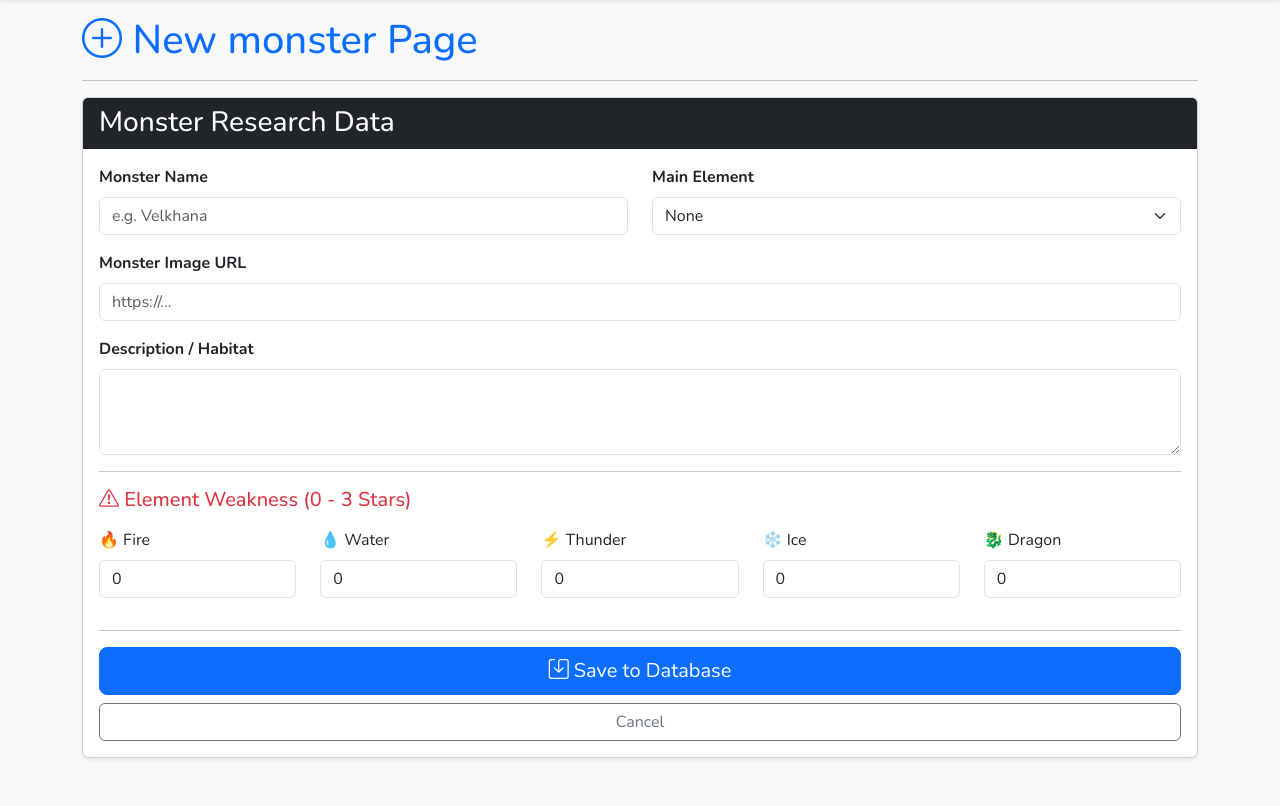
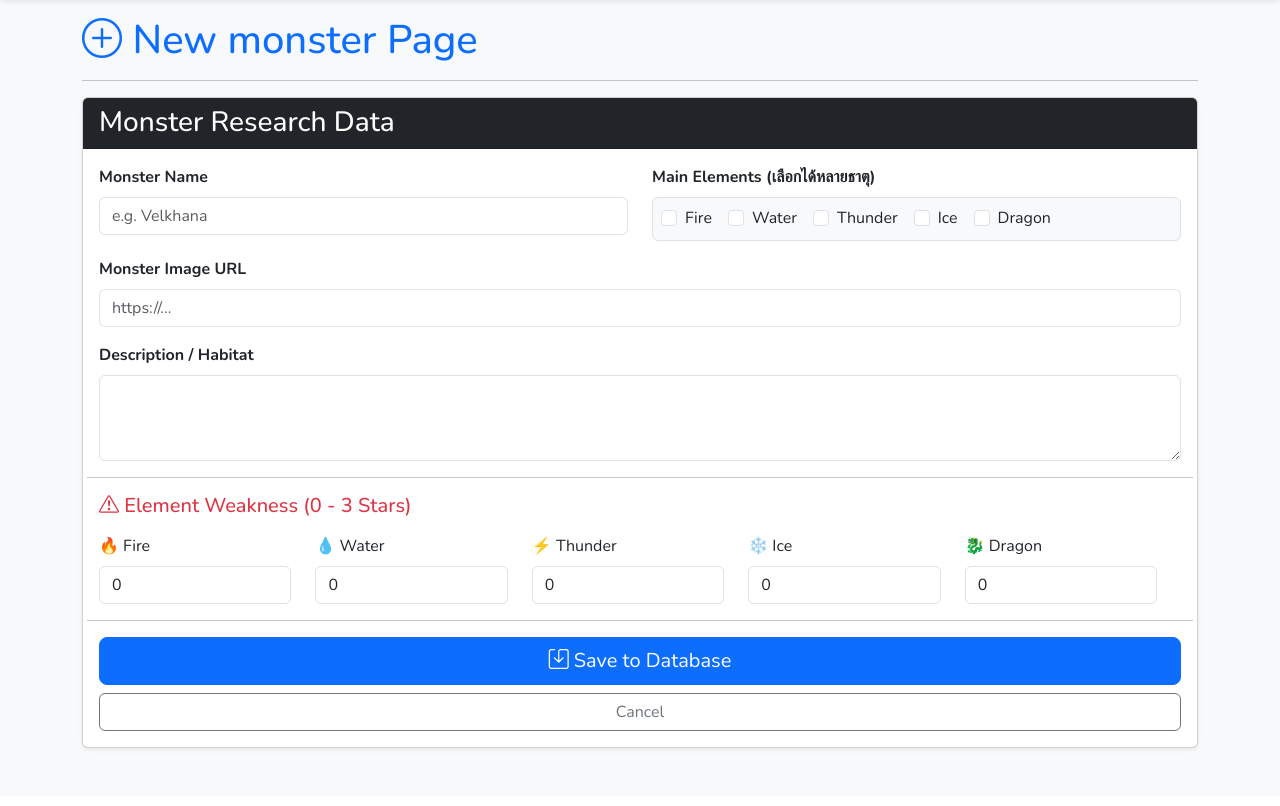
Before and after one commit to Nattaphat67122/MHW-ICE, a Flask app: page /monsters/new in a window 1280 px wide. Shown: the part 56-862 px from the top of the page. After the commit the page ends 807 px from the top, so only its background shows below. Run offline with Flask 3, Linux system fonts and the light colour scheme.

Commit message:
Elements

```diff
--- a/monster/core/templates/core/index.html
+++ b/monster/core/templates/core/index.html
@@ -32,7 +32,7 @@
                 <span class="text-primary">❄️ {{ "⭐" * monster.ice_weak if monster.ice_weak else "❌" }}</span>
               </div>
 
-              <a href="#" class="btn btn-outline-info btn-sm mt-3">View Details</a>
+              <a href="{{ url_for('monster_db.view', monster_id=monster.id) }}" class="btn btn-outline-info btn-sm mt-3">View</a>
             </div>
           </div>
         </div>
--- a/monster/monsters/routes.py
+++ b/monster/monsters/routes.py
@@ -1,6 +1,6 @@
 from flask import Blueprint, render_template, request, redirect, url_for, flash
 from flask_login import login_user, logout_user, current_user
-from monster.models import Monsterelement, User
+from monster.models import ElementType, Monsterelement, User
 from monster.extensions import db
 from monster.models import db
 
@@ -18,11 +18,9 @@ def index():
 
 @monster_db.route('/new', methods=['GET', 'POST'])
 def new_monster():
-
-    monster_types_list = ['Flying Wyvern', 'Fanged Wyvern', 'Elder Dragon']
-
     if request.method == 'POST':
         name = request.form.get('name')
+        selected_elements = request.form.getlist('main_elements')
 
         query = db.select(Monsterelement).where(Monsterelement.name == name)
         monster = db.session.scalar(query)
@@ -33,20 +31,26 @@ def new_monster():
 
         new_mon = Monsterelement(
             name = name,
-            main_element = request.form.get('main_element'),
+            img_url = request.form.get('img_url'),
+            description = request.form.get('description'),
             fire_weak = request.form.get('fire_weak', 0),
             water_weak = request.form.get('water_weak', 0),
             thunder_weak = request.form.get('thunder_weak', 0),
             ice_weak = request.form.get('ice_weak', 0),
             dragon_weak = request.form.get('dragon_weak', 0)
         )
+
+        for ename in selected_elements:
+            el = db.session.scalar(db.select(ElementType).where(ElementType.name == ename))
+            if el:
+                new_mon.elements.append(el)
+
         db.session.add(new_mon)
         db.session.commit()
         flash('เพิ่มข้อมูลมอนสเตอร์สำเร็จ!', 'success')
         return redirect(url_for('monster_db.index'))
 
-    return render_template('monster/new_monster.html',
-                           title='New monster Page')
+    return render_template('monster/new_monster.html', title='New monster Page')
 
 @monster_db.route('/view/<int:monster_id>')
 def monster_detail(monster_id):
@@ -85,17 +89,20 @@ def edit_monster(monster_id):
 
     if request.method == 'POST':
         monster.name = request.form.get('name')
-        monster.main_element = request.form.get('main_element')
         monster.img_url = request.form.get('img_url')
         monster.description = request.form.get('description')
-        monster.fire_weak = request.form.get('fire_weak', 0)
-        monster.water_weak = request.form.get('water_weak', 0)
-        monster.thunder_weak = request.form.get('thunder_weak', 0)
-        monster.ice_weak = request.form.get('ice_weak', 0)
-        monster.dragon_weak = request.form.get('dragon_weak', 0)
+
+        monster.elements = []
+        selected_elements = request.form.getlist('main_elements')
+        for ename in selected_elements:
+            el = db.session.scalar(db.select(ElementType).where(ElementType.name == ename))
+            if el:
+                monster.elements.append(el)
 
         db.session.commit()
-        flash(f'แก้ไขข้อมูล {monster.name} สำเร็จ!', 'success')
         return redirect(url_for('monster_db.index'))
 
-    return render_template('monster/edit_monster.html', monster=monster, title='Edit Monster')
+@monster_db.route('/view/<int:monster_id>')
+def view(monster_id):
+    monster = Monsterelement.query.get_or_404(monster_id)
+    return render_template('monster/monster_detail.html', monster=monster)
--- a/monster/monsters/templates/monster/new_monster.html
+++ b/monster/monsters/templates/monster/new_monster.html
@@ -20,17 +20,19 @@
               <input name="name" type="text" class="form-control" id="name" placeholder="e.g. Velkhana" required>
             </div>
             <div class="col-md-6 mb-3">
-              <label for="main_element" class="form-label fw-bold">Main Element</label>
-              <select name="main_element" class="form-select" id="main_element">
-                <option value="None">None</option>
-                <option value="Fire">Fire</option>
-                <option value="Water">Water</option>
-                <option value="Thunder">Thunder</option>
-                <option value="Ice">Ice</option>
-                <option value="Dragon">Dragon</option>
-              </select>
+            <label class="form-label fw-bold">Main Elements (เลือกได้หลายธาตุ)</label>
+            <div class="d-flex flex-wrap gap-3 p-2 border rounded bg-light">
+              {% for el in ['Fire', 'Water', 'Thunder', 'Ice', 'Dragon'] %}
+              <div class="form-check">
+                <input class="form-check-input" type="checkbox" name="main_elements" value="{{ el }}" id="el_{{ el }}">
+                <label class="form-check-label" for="el_{{ el }}">
+                  {{ el }}
+                </label>
+              </div>
+              {% endfor %}
             </div>
           </div>
+
 
           <div class="mb-3">
             <label for="img_url" class="form-label fw-bold">Monster Image URL</label>
--- a/monster/templates/layout.html
+++ b/monster/templates/layout.html
@@ -6,9 +6,7 @@
   <link href="https://cdn.jsdelivr.net/npm/bootstrap@5.3.3/dist/css/bootstrap.min.css" rel="stylesheet">
   <link rel="stylesheet" href="https://cdn.jsdelivr.net/npm/bootstrap-icons@1.11.3/font/bootstrap-icons.min.css">
   <link href="https://fonts.googleapis.com/css2?family=Nunito:ital,wght@0,200..1000;1,200..1000&display=swap" rel="stylesheet">
-
-  <link rel="shortcut icon" href="{{url_for('static', filename='img/favicon.ico')}}" type="image/x-icon">
-
+  <link rel="shortcut icon" href="{{url_for('static', filename='img/fantasy.ico')}}" type="image/x-icon">
   <script src="https://unpkg.com/htmx.org@2.0.0"></script>
 
   <title>MHW Iceborne - {% block title %}{% endblock %}</title>
--- a/monster/templates/navbar.html
+++ b/monster/templates/navbar.html
@@ -29,8 +29,7 @@
         {% if current_user.is_authenticated %}
             <li class="nav-item dropdown">
               <a class="nav-link dropdown-toggle d-flex align-items-center" role="button" data-bs-toggle="dropdown" aria-expanded="false">
-                <img src="{{url_for('static', filename='img/' + current_user.avatar)}}"
-                     alt="avatar" width="28" height="28" class="rounded-circle me-2 border border-info">
+                 <img src="{{ url_for('static', filename='img/avatar.png') }}" alt="avatar" width="28" height="28" class="rounded-circle me-2 border border-info">
                 <span>Hunter: {{current_user.username}}</span>
               </a>
               <ul class="dropdown-menu dropdown-menu-end shadow">
```
Also changed, not shown: monster/models.py (+15 -1 lines), monster/monsters/templates/monster/edit_monster.html (+4 -3 lines), monster/monsters/templates/monster/index.html (+7 -7 lines).
